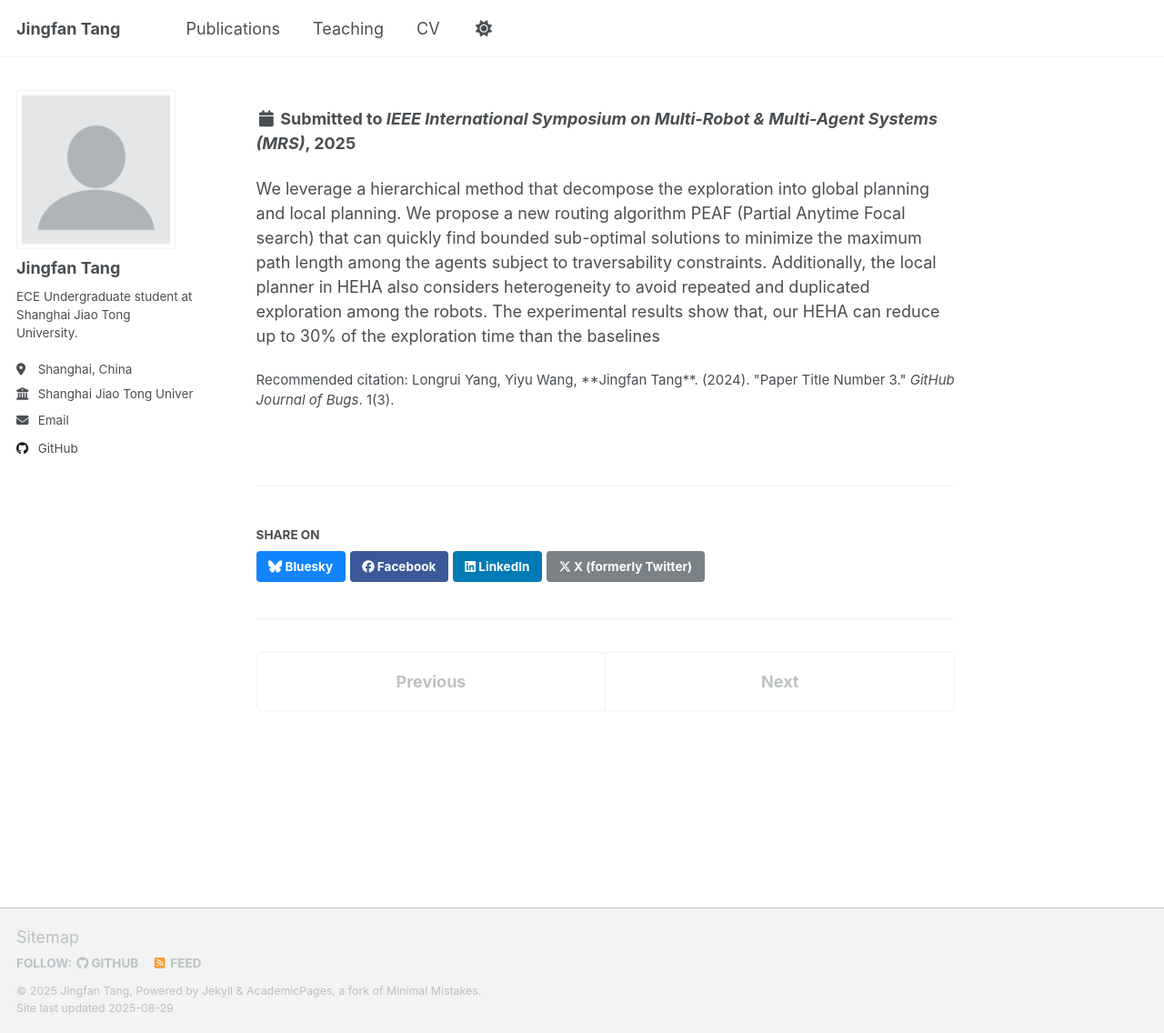
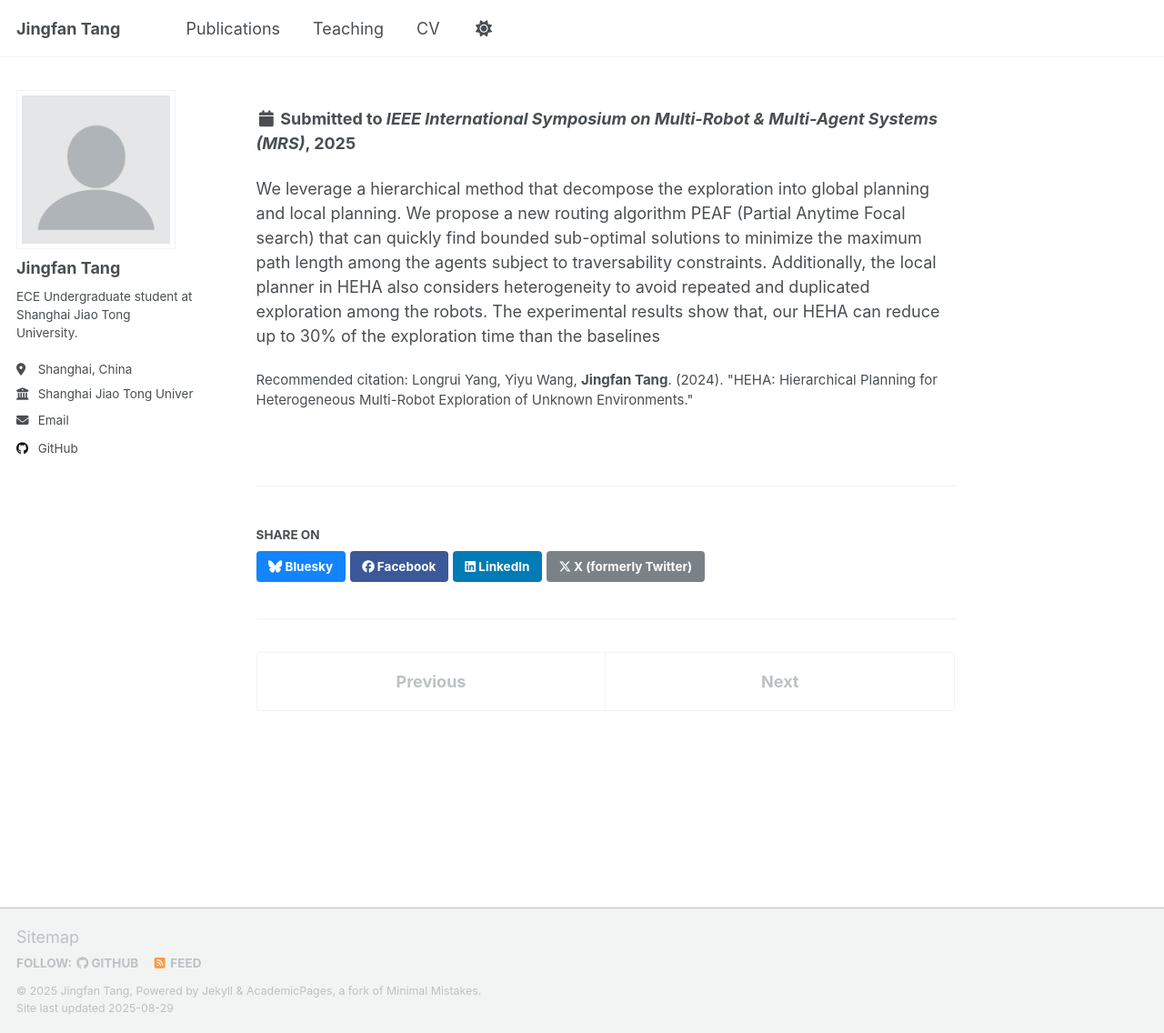
Before and after one commit to tangjingfan/tangjingfan.github.io, a Jekyll site: the page built from _publications/HEHA.md, in a window 1280 px wide and 1136 px high. Shown: the whole window at 91% size. Built offline with Jekyll 4.4.1, drawn with Linux system fonts in a browser that asks for light colours; a script that is not in the unit is left out.

Commit message:
feat: update citation

```diff
--- a/_publications/HEHA.md
+++ b/_publications/HEHA.md
@@ -8,7 +8,7 @@ date: 2025-07-09
 submission: 'IEEE International Symposium on Multi-Robot & Multi-Agent Systems (MRS)'
 # venue: 'MRS'
 # paperurl: 'http://academicpages.github.io/files/paper3.pdf'
-citation: 'Longrui Yang, Yiyu Wang, **Jingfan Tang**. (2024). &quot;Paper Title Number 3.&quot; <i>GitHub Journal of Bugs</i>. 1(3).'
+citation: 'Longrui Yang, Yiyu Wang, <b>Jingfan Tang</b>. (2024). &quot;HEHA: Hierarchical Planning for Heterogeneous Multi-Robot Exploration of Unknown Environments.&quot;'
 ---
 
 We leverage a hierarchical method that decompose the exploration into global planning and local planning. We propose a new routing algorithm PEAF (Partial Anytime Focal search) that can quickly find bounded sub-optimal solutions to minimize the maximum path
```
